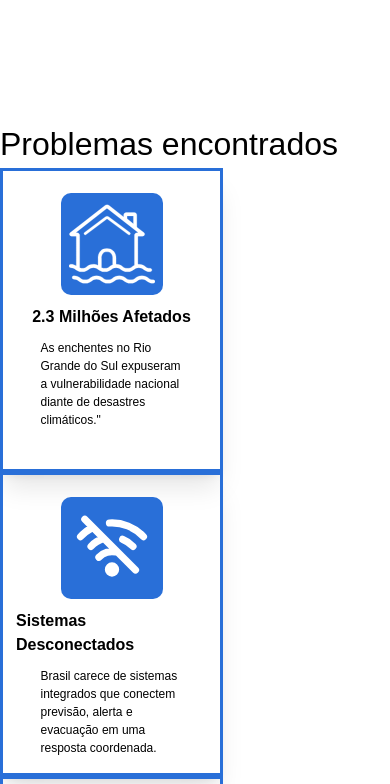
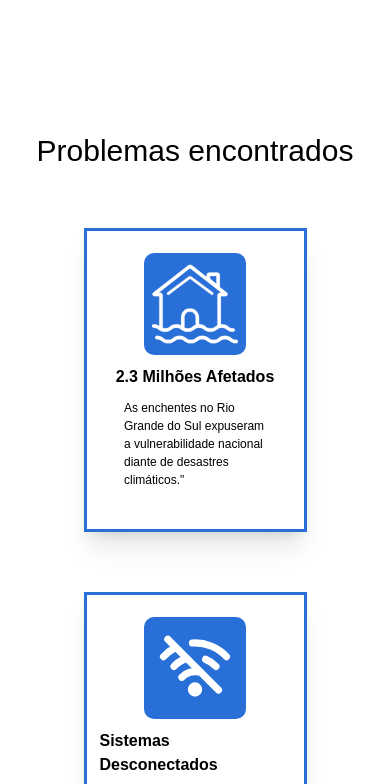
Before and after one commit to erikSug/GSFrontEnd-AquaAlert, a plain HTML site: page index.html in a window 390 px wide. Shown: the part 740-1524 px from the top of the page. Drawn offline with nearby package versions, Linux system fonts and the light colour scheme.

Commit message:
feat(problema/cards): Criando o grid da seção problemas e o flex no mobile

```diff
--- a/index.css
+++ b/index.css
@@ -34,3 +34,34 @@
     background-size: cover;
     background-repeat: no-repeat;
 }
+
+
+#problema-grid{
+    display: grid;
+    grid-template-rows: 100px 1fr;
+    grid-template-columns: repeat(3,1fr);
+    grid-template-areas:
+    ". ptitle ."
+    "pcard1 pcard2 pcard3";
+    place-items: center;
+}
+#problema-grid > h2{
+    grid-area: ptitle;
+}
+#pcard1{
+    grid-area: pcard1;
+}
+#pcard2{
+    grid-area: pcard2;
+}
+#pcard3{
+    grid-area: pcard3;
+}
+
+@media screen and (max-width: 768px){
+    #problema-grid{
+        display: flex;
+        flex-direction: column;
+        gap: 50px;
+    }
+}
--- a/index.html
+++ b/index.html
@@ -41,11 +41,11 @@
   </section>
   <!-- //// -->
 
-  <!-- Problemas (Grid no desktop | Flex no mobile) -->
-  <section class="h-[720px]">
-    <h2 class="text-[32px] oswald">Problemas encontrados</h2>
+  <!-- Problemas (Utilização do Grid) -->
+  <section id="problema-grid" class="p-2 md:h-[720px]">
+    <h2 class="text-[30px] oswald">Problemas encontrados</h2>
     <!-- Card -->
-    <div class="w-[223px] h-[304px] px-[13px] py-[22px] shadow-xl border-[3px] border-solid border-[#296FD8] flex flex-col gap-[10px] items-center">
+    <div id="pcard1" class="w-[223px] h-[304px] px-[13px] py-[22px] m-[5px] shadow-xl border-[3px] border-solid border-[#296FD8] flex flex-col gap-[10px] items-center">
         <div class="w-[102px] h-[102px] bg-[#296FD8] rounded-[10px] p-2">
           <img src="./assets/flooding-house.svg" alt="">
         </div>
@@ -53,7 +53,7 @@
         <p class="text-[12px] w-[142px] h-[80px] poppins">As enchentes no Rio Grande do Sul expuseram a vulnerabilidade nacional diante de desastres climáticos."</p>
     </div>
 
-    <div class="w-[223px] h-[304px] px-[13px] py-[22px] shadow-xl border-[3px] border-solid border-[#296FD8] flex flex-col gap-[10px] items-center">
+    <div id="pcard2" class="w-[223px] h-[304px] px-[13px] py-[22px] m-[5px] shadow-xl border-[3px] border-solid border-[#296FD8] flex flex-col gap-[10px] items-center">
         <div class="w-[102px] h-[102px] bg-[#296FD8] rounded-[10px] p-2">
           <img src="./assets/wifi.svg" alt="">
         </div>
@@ -61,7 +61,7 @@
         <p class="text-[12px] w-[142px] h-[80px] poppins">Brasil carece de sistemas integrados que conectem previsão, alerta e evacuação em uma resposta coordenada.</p>
     </div>
 
-    <div class="w-[223px] h-[304px] px-[13px] py-[22px] shadow-xl border-[3px] border-solid border-[#296FD8] flex flex-col gap-[10px] items-center">
+    <div id="pcard3" class="pcard3 w-[223px] h-[304px] px-[13px] py-[22px] m-[5px] shadow-xl border-[3px] border-solid border-[#296FD8] flex flex-col gap-[10px] items-center">
         <div class="w-[102px] h-[102px] bg-[#296FD8] rounded-[10px] p-2">
           <img src="./assets/storm.svg" alt="">
         </div>
```
